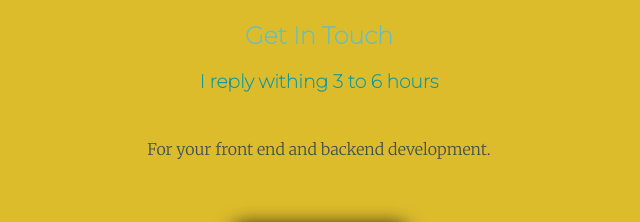
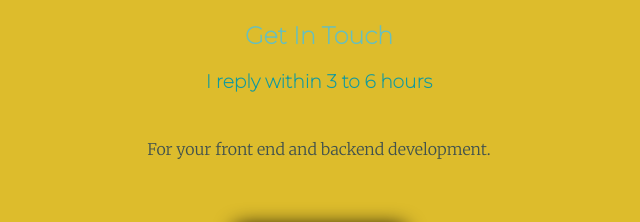
Before and after one commit to Mikelesnr/my-site, a plain HTML site: page index.html in a window 1280 px wide. Shown: the part 3122-3344 px from the top of the page, 321-961 px from the left. Drawn offline with Linux system fonts and the light colour scheme.

Commit message:
error fix

```diff
--- a/index.html
+++ b/index.html
@@ -108,7 +108,7 @@
       <hr>
       <div class="contact-me">
         <h2>Get In Touch</h2>
-        <h3>I reply withing 3 to 6 hours</h3>
+        <h3>I reply within 3 to 6 hours</h3>
         <p class="contactP">For your front end and backend development.</p>
         <a class="btn" href="mailto:thefingertipinformer@email.com">CONTACT ME</a>
       </div>
```
